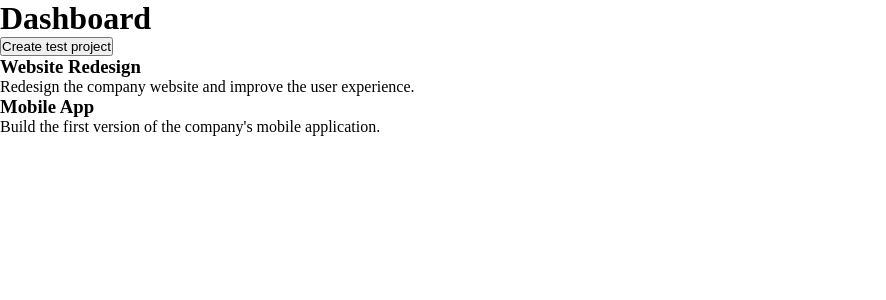
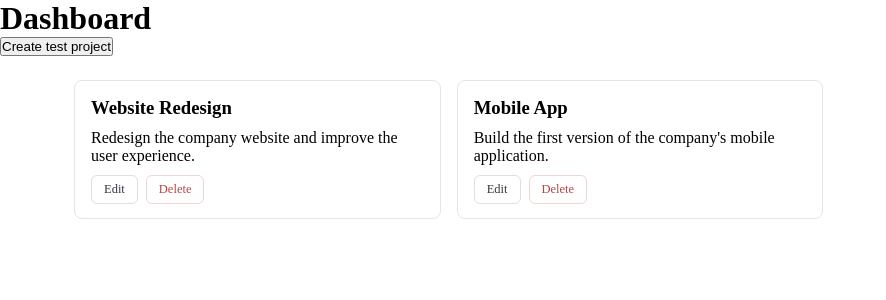
Before and after one commit to adeeltahirdev/MiniProjectManager, a React (Vite) app: page /dashboard in a window 1280 px wide. Shown: the top 300 px of the page, without its empty margins (0-886 px from the left). Built offline with nearby package versions, Linux system fonts and the light colour scheme.

Commit message:
Rendered the project card on dashboard

```diff
--- a/src/components/ProjectCard.jsx
+++ b/src/components/ProjectCard.jsx
@@ -1,12 +1,21 @@
-import { useProjects } from "../context/ProjectContext";
 
-function ProjectCard() {
 
-    const {projects} = useProjects()
+function ProjectCard({project}) {
 
-    return(
-        {}
-    );
+  return (
+    <div className="card">
+          <div className="card-header">
+            <h3>{project.name}</h3>
+          </div>
+
+          <p>{project.description}</p>
+
+          <div className="card-action">
+            <button className="edit-btn">Edit</button>
+            <button className="del-btn">Delete</button>
+          </div>
+        </div>
+  );
 }
 
 export default ProjectCard
--- a/src/index.css
+++ b/src/index.css
@@ -215,6 +215,128 @@
   }
 }
 
+/* ---------- Grid wrapper ---------- */
+.project-grid {
+  display: grid;
+  grid-template-columns: repeat(3, minmax(0, 1fr));
+  gap: 16px;
+  padding: 24px;
+  max-width: 1180px;
+  margin: 0 auto;
+}
+
+@media (max-width: 1024px) {
+  .project-grid {
+    grid-template-columns: repeat(2, minmax(0, 1fr));
+  }
+}
+
+@media (max-width: 640px) {
+  .project-grid {
+    grid-template-columns: 1fr;
+    padding: 16px;
+  }
+}
+
+/* ---------- Card ---------- */
+.card {
+  background: #fff;
+  border: 1px solid #e3e5e9;
+  border-radius: 8px;
+  padding: 16px 16px 14px;
+  display: flex;
+  flex-direction: column;
+  gap: 10px;
+  transition: border-color 120ms ease, box-shadow 120ms ease;
+}
+
+.card:hover {
+  border-color: #d3d6db;
+  box-shadow: 0 1px 3px rgba(20, 25, 40, 0.05);
+}
+
+/* ---------- Header ---------- */
+.card-header {
+  display: flex;
+  align-items: flex-start;
+  justify-content: space-between;
+}
+
+.card-title {
+  margin: 0;
+  font-size: 14px;
+  font-weight: 600;
+  color: #1c1f24;
+  letter-spacing: -0.01em;
+  overflow: hidden;
+  text-overflow: ellipsis;
+  white-space: nowrap;
+  max-width: 100%;
+}
+
+/* ---------- Description ---------- */
+.card-desc {
+  margin: 0;
+  font-size: 13px;
+  color: #6a7078;
+  line-height: 1.45;
+  height: 38px;
+  overflow: hidden;
+}
+
+/* ---------- Actions ---------- */
+.card-actions {
+  display: flex;
+  gap: 8px;
+  margin-top: 2px;
+  padding-top: 12px;
+  border-top: 1px solid #f0f1f3;
+}
+
+.edit-btn,
+.del-btn {
+  font-family: inherit;
+  font-size: 12.5px;
+  font-weight: 500;
+  padding: 6px 12px;
+  border-radius: 6px;
+  cursor: pointer;
+  transition: background 120ms ease, border-color 120ms ease, color 120ms ease;
+}
+
+.edit-btn {
+  background: #fff;
+  border: 1px solid #dcdfe4;
+  color: #333840;
+}
+
+.edit-btn:hover {
+  background: #f2f3f5;
+  border-color: #cfd3d9;
+}
+
+.edit-btn:focus-visible {
+  outline: none;
+  box-shadow: 0 0 0 3px rgba(74, 95, 193, 0.18);
+}
+
+.del-btn {
+  background: #fff;
+  border: 1px solid #f0d5d5;
+  color: #b54545;
+  margin-left: 8px;
+}
+
+.del-btn:hover {
+  background: #fdf3f3;
+  border-color: #e9c2c2;
+}
+
+.del-btn:focus-visible {
+  outline: none;
+  box-shadow: 0 0 0 3px rgba(220, 90, 90, 0.18);
+}
+
 /* ---------- Small screens ---------- */
 @media (max-width: 420px) {
   .login-form {
--- a/src/pages/Dashboard.jsx
+++ b/src/pages/Dashboard.jsx
@@ -1,13 +1,13 @@
-import { useSearchParams } from "react-router-dom";
-import { useProjects } from "../context/ProjectContext";
 import CreateProject from "../components/CreateProject";
 import { useState } from "react";
+import { useProjects } from "../context/ProjectContext";
+import ProjectCard from "../components/ProjectCard";
 
 function Dashboard() {
 
+    const [showCreateform, setShowCreateForm] = useState(false)
+
     const {projects} = useProjects()
-
-    const [showCreateform, setShowCreateForm] = useState(false)
 
     function handleCreate() {
 
@@ -17,6 +17,7 @@
     }
 
     return(
+        <>
             <div>
                 <h1>Dashboard</h1>
 
@@ -24,13 +25,18 @@
 
                 {showCreateform && <CreateProject onClose={() => setShowCreateForm(false)}/>}
 
+
+            </div>
+
+            <div className="project-grid">
                 {projects.map(project => (
-                <div key={project.id}>
-                    <h3>{project.name}</h3>
-                    <p>{project.description}</p>
-                </div>
+                    <ProjectCard
+                        key={project.id}
+                        project={project}
+                    />
                 ))}
             </div>
+        </>
     );
 }
 
```
Lines whose indentation alone changed are shown as unchanged.
